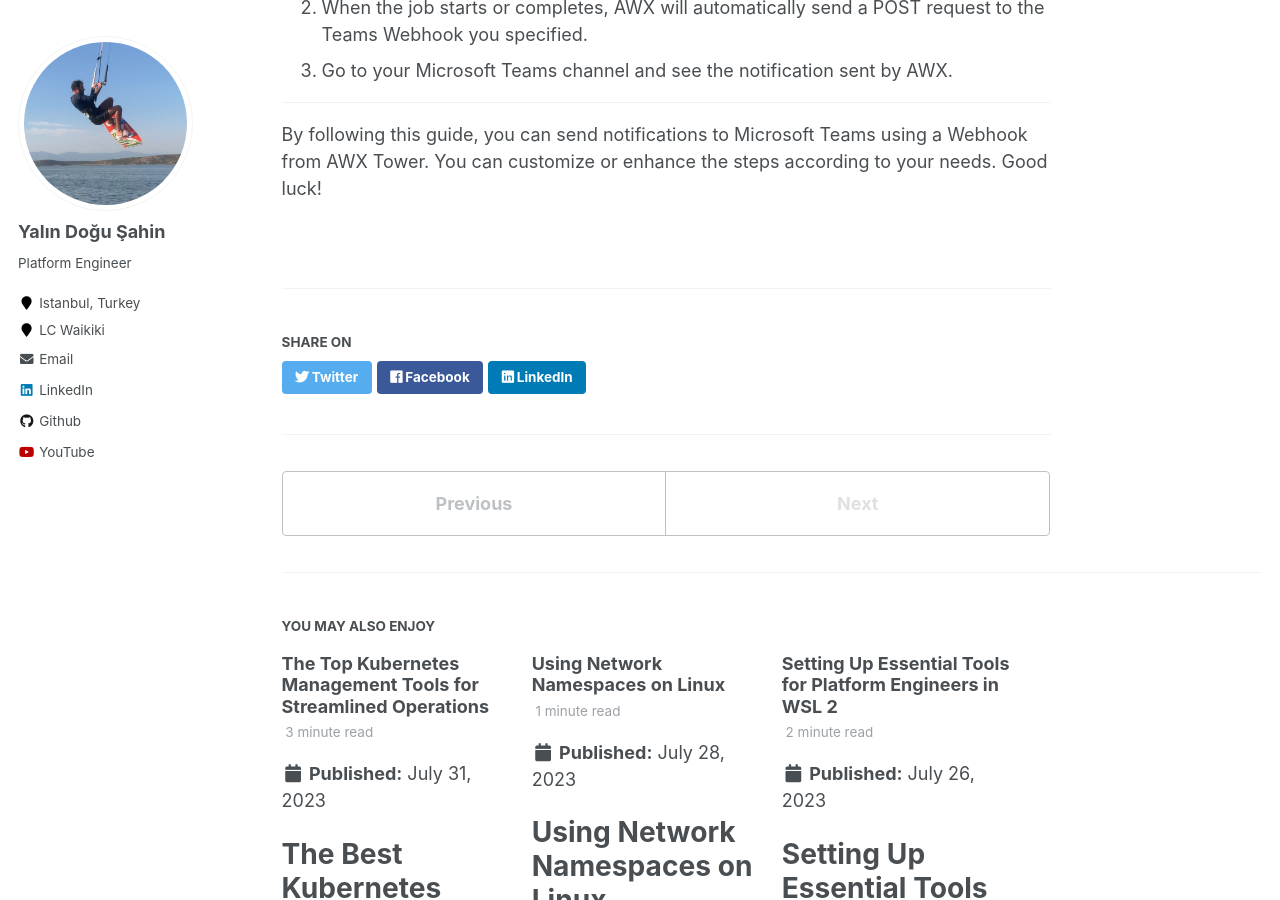
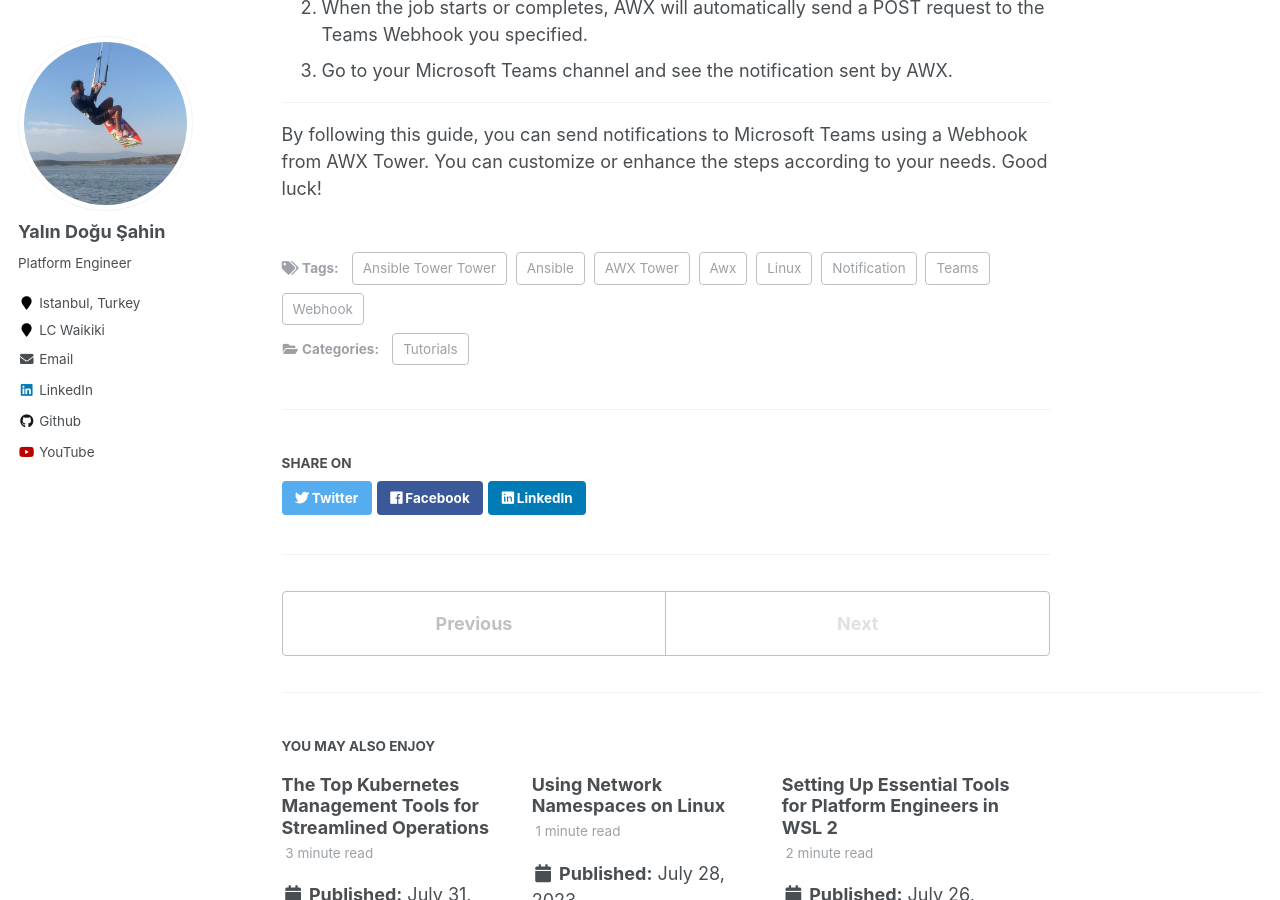
Before and after one commit to yalindogusahin/yalindogusahin.github.io, a Jekyll site: the page built from _posts/2023-08-21-blog-post-4.md, in a window 1280 px wide and 900 px high, scrolled down 1239 px. Built offline with Jekyll 4.4.1, drawn with Linux system fonts in a browser that asks for light colours; some of the changed text lies outside the part shown.

Commit message:
Update 2023-08-21-blog-post-4.md

```diff
--- a/_posts/2023-08-21-blog-post-4.md
+++ b/_posts/2023-08-21-blog-post-4.md
@@ -1,3 +1,13 @@
+---
+title: "AWX Tower Teams Notification"
+date: 2023-07-31
+author: [Yalın Doğu Şahin]
+categories: [Tutorials]
+tags: [AWX Tower, Ansible Tower Tower, Awx, Ansible, Linux, Teams, Webhook, Notification]
+permalink: /posts/awx-tower-teams-webhook/
+---
+
+
 # Guide: Sending Notifications to Teams Webhook from AWX Tower
 
 In this guide, you will learn how to send notifications to Microsoft Teams using a Webhook from AWX Tower, step by step.
```
